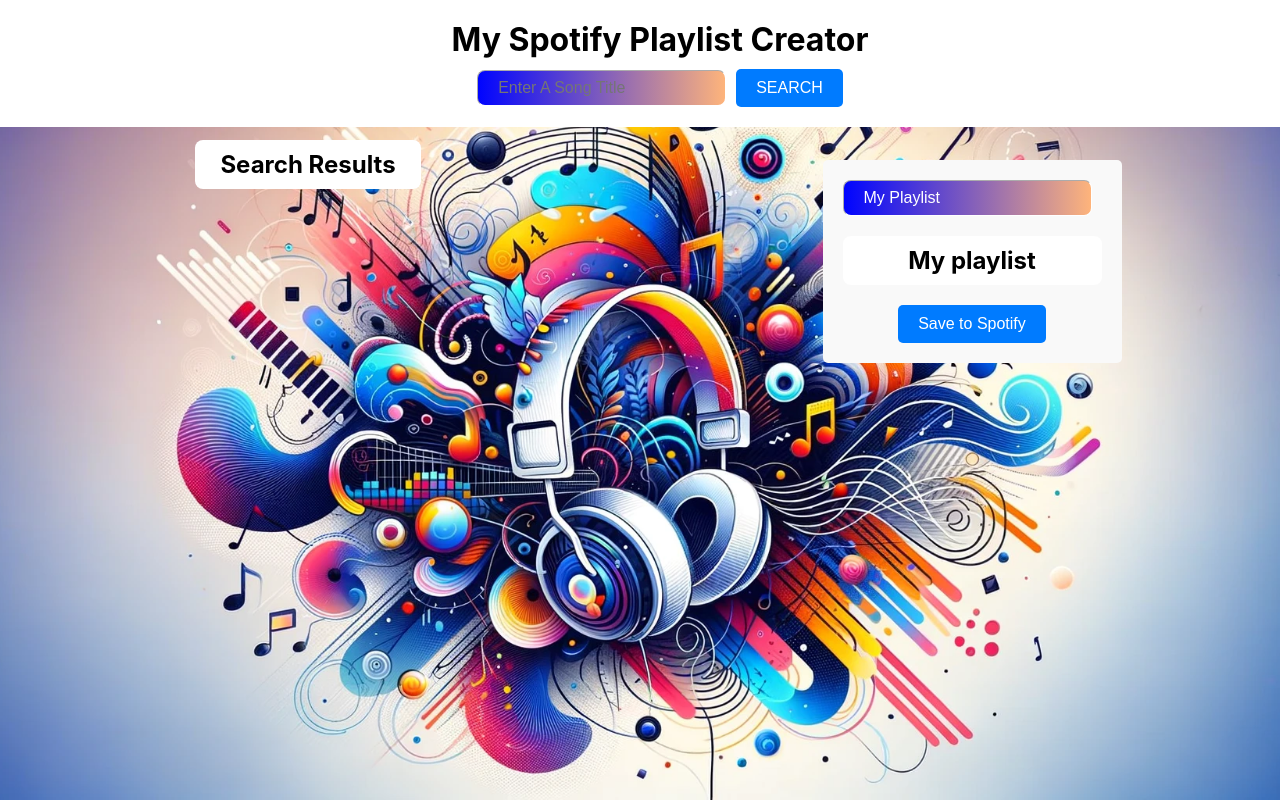
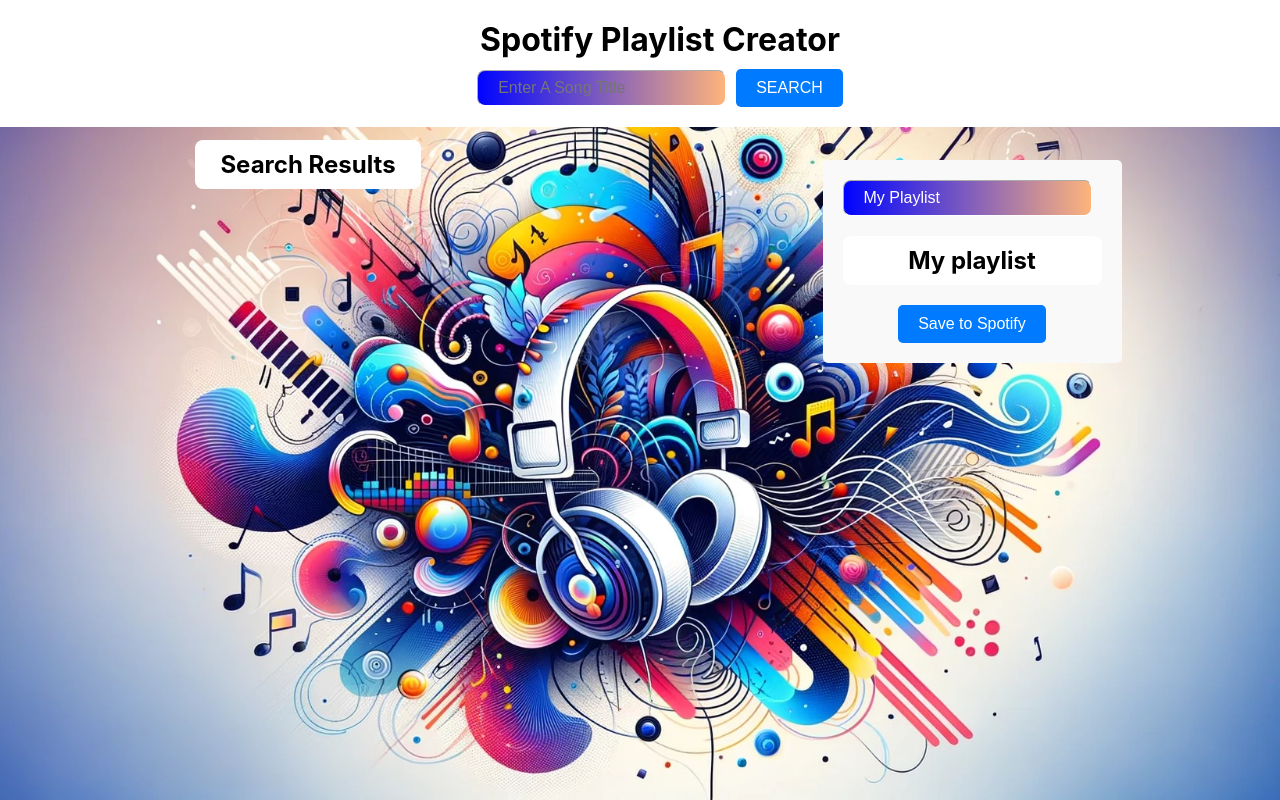
Before and after one commit to Keewee9000/jamming, a React (Create React App) app: page / in a window 1280 px wide. Built offline with nearby package versions, Linux system fonts and the light colour scheme.

Commit message:
removed my

```diff
--- a/src/App.js
+++ b/src/App.js
@@ -46,7 +46,7 @@
   return (
     <div className='App'>
       <div className='header'>
-        <h1>My Spotify Playlist Creator</h1>
+        <h1>Spotify Playlist Creator</h1>
         <SearchBar onSearch={search} />
       </div>
       <div className='lists'>
```
